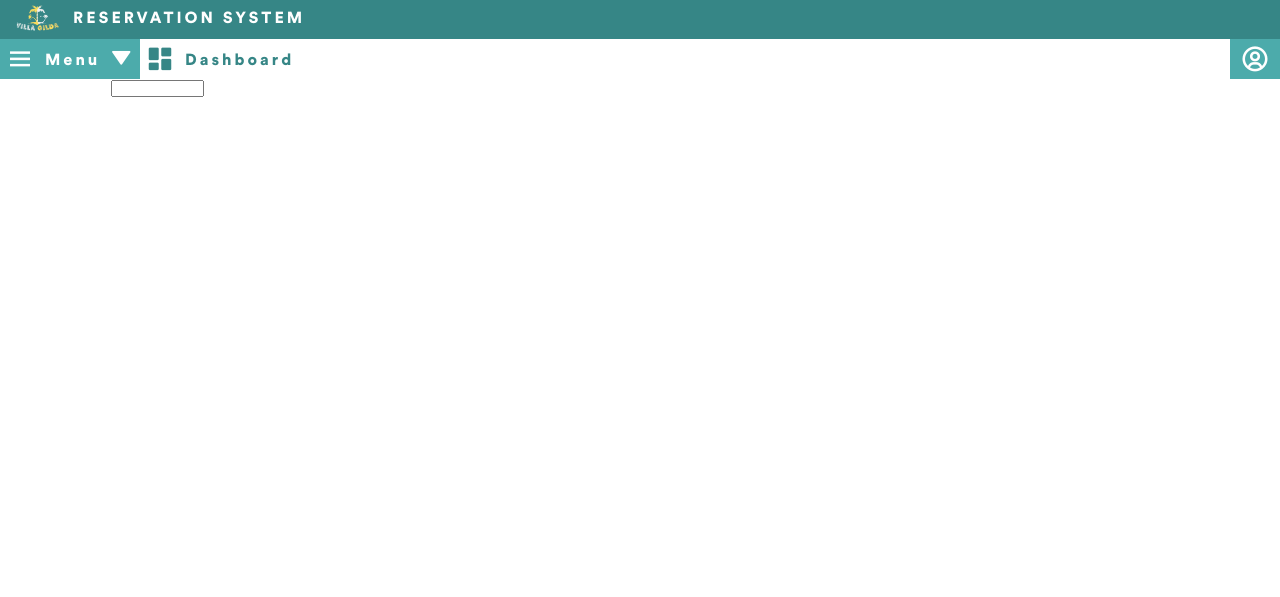
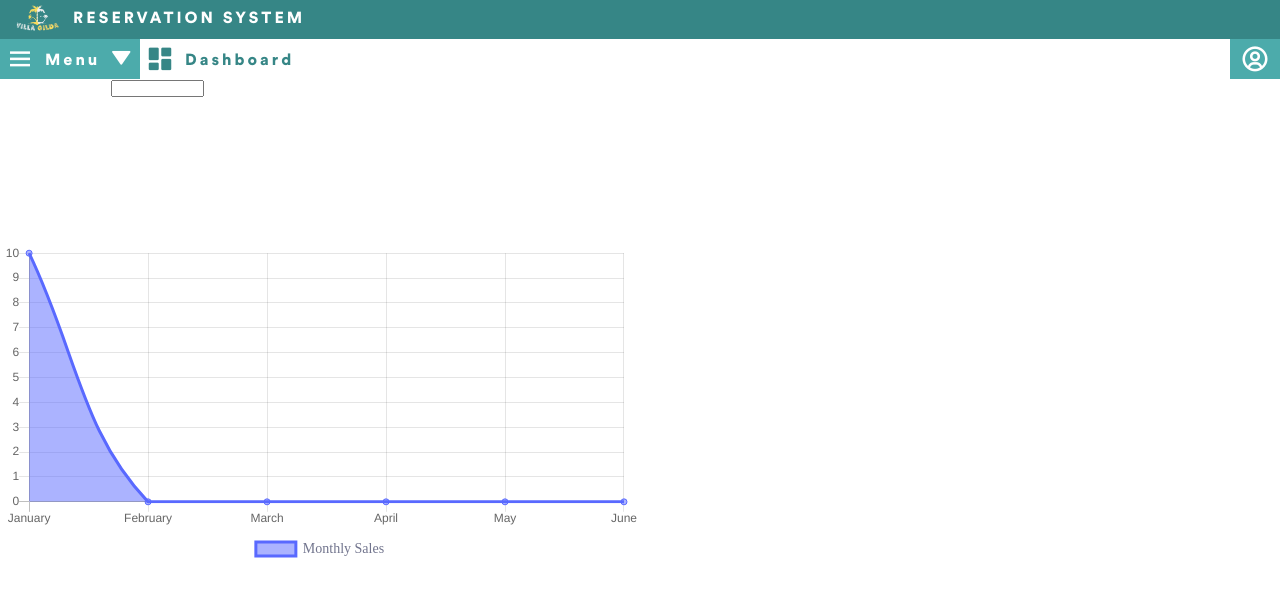
Before and after one commit to Kurt013/Villa-Gilda-Resort, a PHP site: page /dashboard.php in a window 1280 px wide. Shown: the top 597 px of the page. Run offline with PHP 8.4, Linux system fonts and the light colour scheme; the visitor is signed in with stand-in values (Sample User, id 1); tables that the repository leaves empty or names only in its code hold one stand-in row (values such as "Sample post"); some libraries are stand-ins or nearby versions.

Commit message:
line graph for dashboard

```diff
--- a/dashboard.php
+++ b/dashboard.php
@@ -5,8 +5,77 @@ if (isset($_POST['submit']) || empty($_SESSION['role'])) {
     session_destroy();
     header('Location: index.php');
     exit();
+  }
+
+$current_month = isset($_POST['month']) ? $_POST['month'] : date('n');
+
+// Initialize variables
+$total_pending = 0;
+$total_reservations = 0;
+$total_earnings = 0;
+$pending_payment = 0;
+$reserved_days = [];
+
+// Database connection
+$servername = "localhost";
+$username = "root";
+$password = "";
+$dbname = "villa gilda";
+
+$conn = new mysqli($servername, $username, $password, $dbname);
+// Check connection
+if ($conn->connect_error) {
+    die("Connection failed: " . $conn->connect_error);
 }
 
+// Prepare and execute SQL statement to retrieve data for the selected month
+$sql = "SELECT * FROM bookings WHERE MONTH(booking_date) = ? ORDER BY booking_date DESC;";
+$stmt = $conn->prepare($sql);
+$stmt->bind_param("i", $current_month);
+$stmt->execute();
+$result = $stmt->get_result();
+
+if ($result) {
+    // Get the number of rows in the result set
+    $resultCheck = $result->num_rows;
+}
+
+$total_days_in_month = cal_days_in_month(CAL_GREGORIAN, $current_month, date('Y'));
+
+
+if ($resultCheck > 0) {
+    while ($row = $result->fetch_assoc()) {
+        if ($row['status'] == 'pending') {
+            $total_pending++;
+            $pending_payment += $row['balance_amount'];
+            $total_earnings += $row['deposit_amount'];
+        } else if ($row['status'] == 'fully paid') {
+            $total_earnings += $row['amount'];
+        }
+        $reserved_days[date('j', strtotime($row['booking_date']))] = true;
+        $total_reservations++;
+    }
+    $available_days = $total_days_in_month - count($reserved_days);
+} else {
+    $available_days = $total_days_in_month;
+}
+
+//$monthly_sales = $total_pending + $total_earnings;
+
+$months = [];
+$total_sales = [];
+for ($i = 1; $i <= date('n'); $i++) {
+    $months[] = date('F', mktime(0, 0, 0, $i, 10));
+    $sql_sales = "SELECT SUM(amount) as total_sales FROM bookings WHERE MONTH(booking_date) = ?";
+    $stmt_sales = $conn->prepare($sql_sales);
+    $stmt_sales->bind_param("i", $i);
+    $stmt_sales->execute();
+    $result_sales = $stmt_sales->get_result();
+    $row_sales = $result_sales->fetch_assoc();
+    $total_sales[] = $row_sales['total_sales'] ?? 0;
+}
+
+$conn->close();
 ?>
 
 <!DOCTYPE html>
@@ -37,9 +106,8 @@ if (isset($_POST['submit']) || empty($_SESSION['role'])) {
 </head>
 
 <body>
-    <?php
-    include('header.php');
-    ?>
+    <?php include('header.php'); ?>
+
     <script>
         const checkTab = document.getElementById('menu');
         const checkText = document.querySelector('.home-text');
@@ -48,98 +116,60 @@ if (isset($_POST['submit']) || empty($_SESSION['role'])) {
         checkText.innerHTML = 'Dashboard';
     </script>
 
-    <?php
-
-    $current_month = date('n');
-
-    // Initialize other variables
-    $resultCheck = 0; // Initialize result check
-    $selected_month = $current_month;
-
-    if (isset($_POST['month'])) {
-        // If month is selected, filter bookings for that month
-        $selected_month = $_POST['month'];
-        $_POST['selected_month'] = $selected_month; // Store the selected month
-        $sql = "SELECT * FROM bookings WHERE MONTH(booking_date) = ? ORDER BY booking_date DESC;";
-    } else {
-        // If form is not submitted, default to current month
-        $selected_month = isset($_POST['selected_month']) ? $_POST['selected_month'] : $current_month; // Get the stored or current month
-        $sql = "SELECT * FROM bookings WHERE MONTH(booking_date) = ? ORDER BY booking_date DESC;";
-    }
-
-    // Database connection
-    $servername = "localhost";
-    $username = "root";
-    $password = "";
-    $dbname = "villa gilda";
-
-    $conn = new mysqli($servername, $username, $password, $dbname);
-    // Check connection
-    if ($conn->connect_error) {
-        die("Connection failed: " . $conn->connect_error);
-    }
-
-    // Prepare and bind SQL statement
-    $stmt = $conn->prepare($sql);
-    $stmt->bind_param("i", $selected_month);
-
-    // Execute SQL statement
-    $stmt->execute();
-
-    // Get result
-    $result = $stmt->get_result();
-
-    if ($result) {
-        // Get the number of rows in the result set
-        $resultCheck = $result->num_rows;
-    }
-
-    ?>
     <form method="POST" action="">
         <label for="month">Select Month:</label>
         <select id="month" name="month" onchange="this.form.submit()">
             <?php
             for ($i = 1; $i <= 12; $i++) {
-                $selected = ($i == $selected_month) ? 'selected' : '';
+                $selected = ($i == $current_month) ? 'selected' : '';
                 echo '<option value="' . $i . '" ' . $selected . '>' . date('F', mktime(0, 0, 0, $i, 10)) . '</option>';
             }
             ?>
         </select>
-        <input type="hidden" name="selected_month" value="<?php echo $selected_month; ?>">
     </form>
 
-    <?php
-    $total_pending = 0;
-    $total_reservations = 0;
-    $total_days_in_month = cal_days_in_month(CAL_GREGORIAN, $selected_month, date('Y'));
-    $pending_payment = 0;
-    $total_earnings = 0;
-    if ($resultCheck > 0) {
-        $reserved_days = [];
-        while ($row = $result->fetch_assoc()) {
-            if ($row['status'] == 'pending') { // Assuming the status column is 'status'
-                $total_pending++;
-                $pending_payment += $row['balance_amount'];
+    <div>
+        <h3>Statistics for <?php echo date('F', mktime(0, 0, 0, $current_month, 10)); ?></h3>
+        <p>Total pending payment: <?php echo $total_pending; ?></p>
+        <p>Total reservations: <?php echo $total_reservations; ?></p>
+        <p>Total available days: <?php echo $available_days; ?></p>
+        <p>Total earnings: <?php echo $total_earnings; ?></p>
+        <p>Pending Payment: <?php echo $pending_payment; ?></p>
+    </div>
+
+    <div style="width:50%;height:20%;text-align:center">
+        <h2 class="page-header">Analytics Sales Report</h2>
+        <canvas id="chartjs_line"></canvas>
+    </div>
+
+    <script src="//code.jquery.com/jquery-1.9.1.js"></script>
+    <script src="//cdnjs.cloudflare.com/ajax/libs/Chart.js/2.4.0/Chart.min.js"></script>
+    <script type="text/javascript">
+        var ctx = document.getElementById("chartjs_line").getContext('2d');
+        var myChart = new Chart(ctx, {
+            type: 'line',
+            data: {
+                labels: <?php echo json_encode($months); ?>,
+                datasets: [{
+                    label: 'Monthly Sales',
+                    backgroundColor: 'rgba(89, 105, 255, 0.5)',
+                    borderColor: 'rgba(89, 105, 255, 1)',
+                    data: <?php echo json_encode($total_sales); ?>,
+                }]
+            },
+            options: {
+                legend: {
+                    display: true,
+                    position: 'bottom',
+                    labels: {
+                        fontColor: '#71748d',
+                        fontFamily: 'Circular Std Book',
+                        fontSize: 14,
+                    }
+                },
             }
-            else if ($row['status'] == 'fully paid'){
-                $total_earnings += $row['amount'];
-                $total_earnings += $row['deposit_amount'];
-            }
-            $reserved_days[date('j', strtotime($row['booking_date']))] = true;
-            $total_reservations++;
-        }
-        $available_days = $total_days_in_month - count($reserved_days);
-    } else {
-        $available_days = $total_days_in_month;
-    }
-
-    echo "Total pending payment: $total_pending<br>";
-    echo "Total reservations: $total_reservations<br>";
-    echo "Total available days: $available_days <br>";
-    echo "Total eanings: $total_earnings <br>";
-    echo "Pending Payment: $pending_payment <br>";
-
-    ?>
+        });
+    </script>
 </body>
 
 </html>
```
